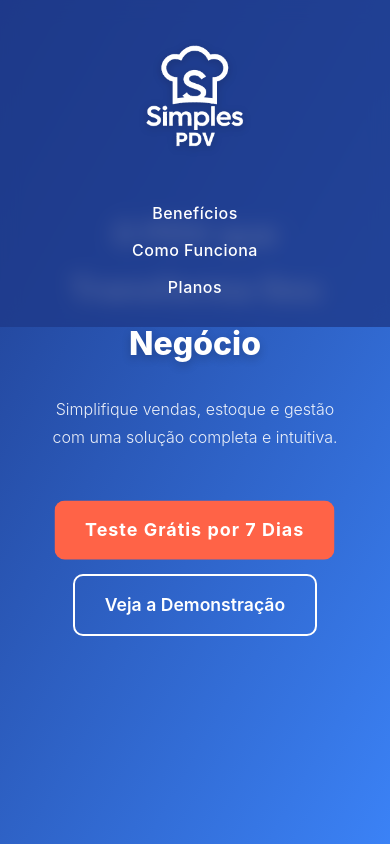
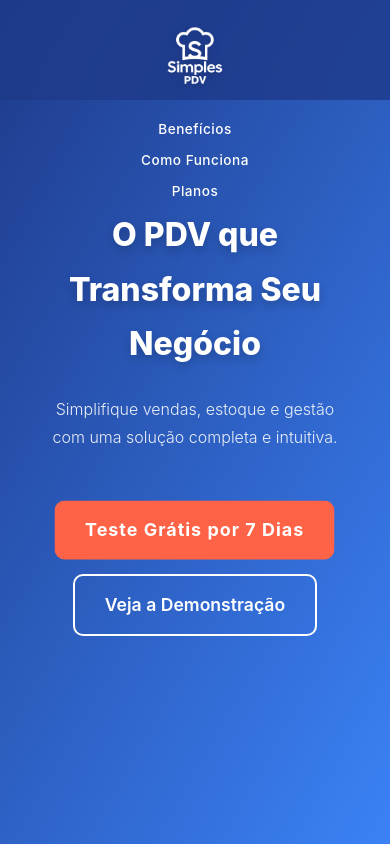
Before and after one commit to lorranlucas/simplespdv, a React (Create React App) app: page / in a window 390 px wide. Shown: the top 844 px of the page. Built offline with nearby package versions, Linux system fonts and the light colour scheme.

Commit message:
Animação

```diff
--- a/src/App.css
+++ b/src/App.css
@@ -6,7 +6,7 @@
 }
 
 body {
-  font-family: 'Inter', sans-serif; /* Tipografia moderna e limpa */
+  font-family: 'Inter', sans-serif;
   background: #f7f7f7;
   color: #2d3748;
   line-height: 1.7;
@@ -14,27 +14,10 @@ body {
 }
 
 /* Animações */
-@keyframes fadeIn {
-  from { opacity: 0; }
-  to { opacity: 1; }
-}
-
-@keyframes slideUp {
-  from { opacity: 0; transform: translateY(60px); }
-  to { opacity: 1; transform: translateY(0); }
-}
-
-@keyframes pulse {
-  0% { transform: scale(1); }
-  50% { transform: scale(1.03); }
-  100% { transform: scale(1); }
-}
-
-@keyframes ripple {
-  0% { box-shadow: 0 0 0 0 rgba(255, 99, 71, 0.5); }
-  70% { box-shadow: 0 0 0 25px rgba(255, 99, 71, 0); }
-  100% { box-shadow: 0 0 0 0 rgba(255, 99, 71, 0); }
-}
+@keyframes fadeIn { from { opacity: 0; } to { opacity: 1; } }
+@keyframes slideUp { from { opacity: 0; transform: translateY(60px); } to { opacity: 1; transform: translateY(0); } }
+@keyframes pulse { 0% { transform: scale(1); } 50% { transform: scale(1.03); } 100% { transform: scale(1); } }
+@keyframes ripple { 0% { box-shadow: 0 0 0 0 rgba(255, 99, 71, 0.5); } 70% { box-shadow: 0 0 0 25px rgba(255, 99, 71, 0); } 100% { box-shadow: 0 0 0 0 rgba(255, 99, 71, 0); } }
 
 .fade-in { animation: fadeIn 1.6s ease-in-out; }
 .slide-up { animation: slideUp 1.2s ease-out forwards; }
@@ -52,7 +35,7 @@ body {
   text-align: center;
   padding: 0 30px;
   overflow: hidden;
-  background: linear-gradient(120deg, #1e3a8a, #3b82f6); /* Gradiente base */
+  background: linear-gradient(120deg, #1e3a8a, #3b82f6);
 }
 .hero-background {
   position: absolute;
@@ -76,23 +59,27 @@ body {
   top: 0;
   left: 0;
   width: 100%;
+  max-height: 100px; /* Altura máxima reduzida */
   display: flex;
   justify-content: space-between;
   align-items: center;
-  padding: 25px 50px;
-  background: rgba(30, 58, 138, 0.8); /* Fundo semi-transparente */
-  backdrop-filter: blur(10px); /* Efeito vidro */
+  padding: 15px 40px; /* Padding reduzido para slim */
+  background: rgba(30, 58, 138, 0.8);
+  backdrop-filter: blur(10px);
   z-index: 10;
   transition: background 0.3s ease;
 }
 .top-nav.scrolled { background: rgba(30, 58, 138, 0.95); }
-.logo { max-width: 160px; filter: drop-shadow(0 2px 4px rgba(0,0,0,0.2)); }
+.logo {
+  max-width: 120px; /* Logo reduzida */
+  filter: drop-shadow(0 2px 4px rgba(0,0,0,0.2));
+}
 .nav-links a {
   color: #ffffff;
-  margin: 0 25px;
+  margin: 0 20px; /* Margem reduzida */
   text-decoration: none;
   font-weight: 500;
-  font-size: 1.1rem;
+  font-size: 1rem; /* Fonte menor para slim */
   letter-spacing: 0.5px;
   transition: color 0.3s ease, transform 0.2s ease;
 }
@@ -440,8 +427,9 @@ body {
   .hero p { font-size: 1.2rem; }
   .hero-cta { flex-direction: column; gap: 15px; }
   .cta-button, .secondary-cta { padding: 14px 30px; font-size: 1.1rem; }
-  .top-nav { padding: 20px; }
-  .nav-links a { margin: 0 15px; font-size: 1rem; }
+  .top-nav { padding: 10px 20px; max-height: 80px; } /* Ajuste para mobile */
+  .logo { max-width: 100px; } /* Logo ainda menor em mobile */
+  .nav-links a { margin: 0 15px; font-size: 0.9rem; }
   .benefits h2, .how-it-works h2, .plans h2, .testimonials h2, .final-cta h2 { font-size: 2.2rem; }
   .benefit-item, .step, .plan, .testimonial { padding: 30px 20px; }
   .price { font-size: 1.8rem; }
@@ -450,7 +438,8 @@ body {
 @media (max-width: 480px) {
   .hero h1 { font-size: 2rem; }
   .hero p { font-size: 1rem; }
-  .top-nav { flex-direction: column; padding: 15px; }
-  .nav-links { margin-top: 15px; }
-  .nav-links a { margin: 10px 0; display: block; }
+  .top-nav { flex-direction: column; padding: 10px; max-height: 100px; }
+  .logo { max-width: 90px; }
+  .nav-links { margin-top: 10px; }
+  .nav-links a { margin: 8px 0; font-size: 0.85rem; display: block; }
 }
```
